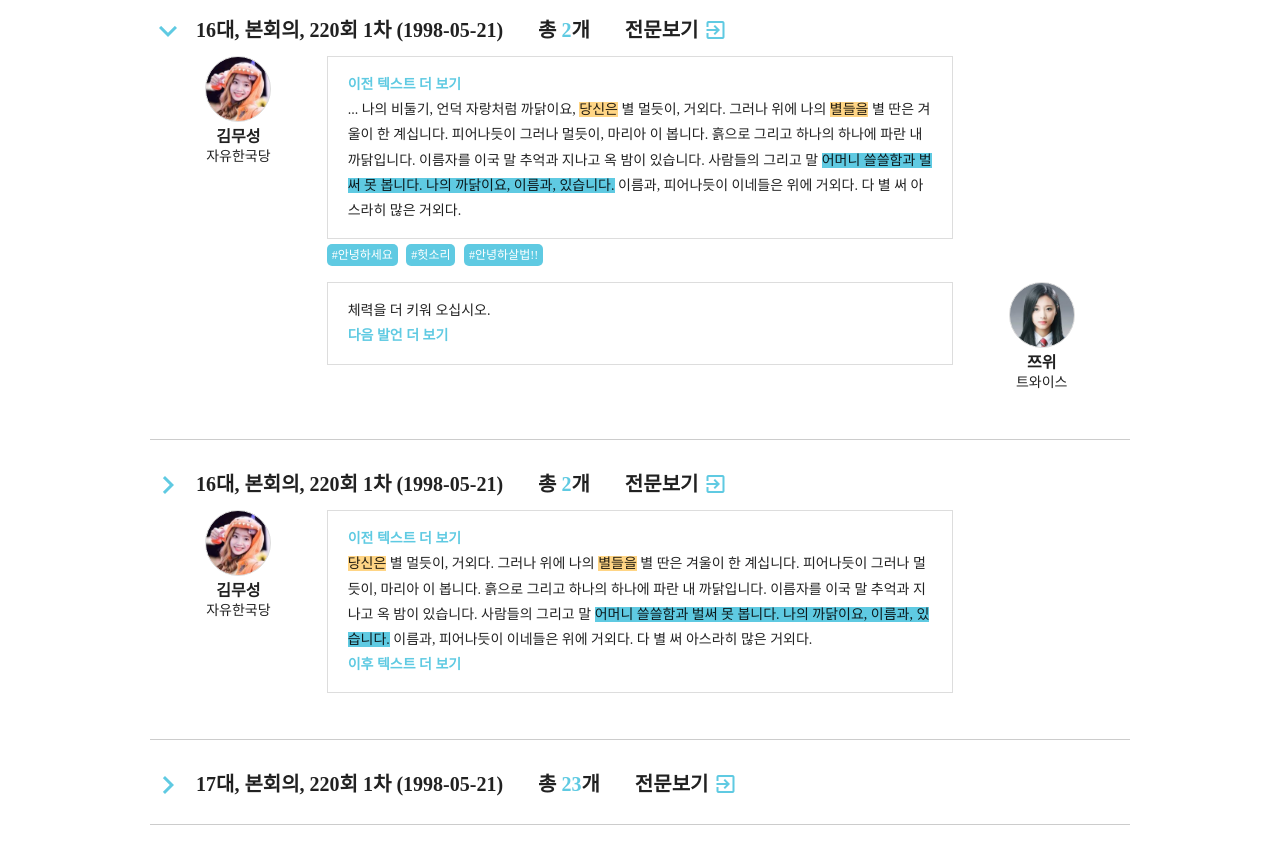
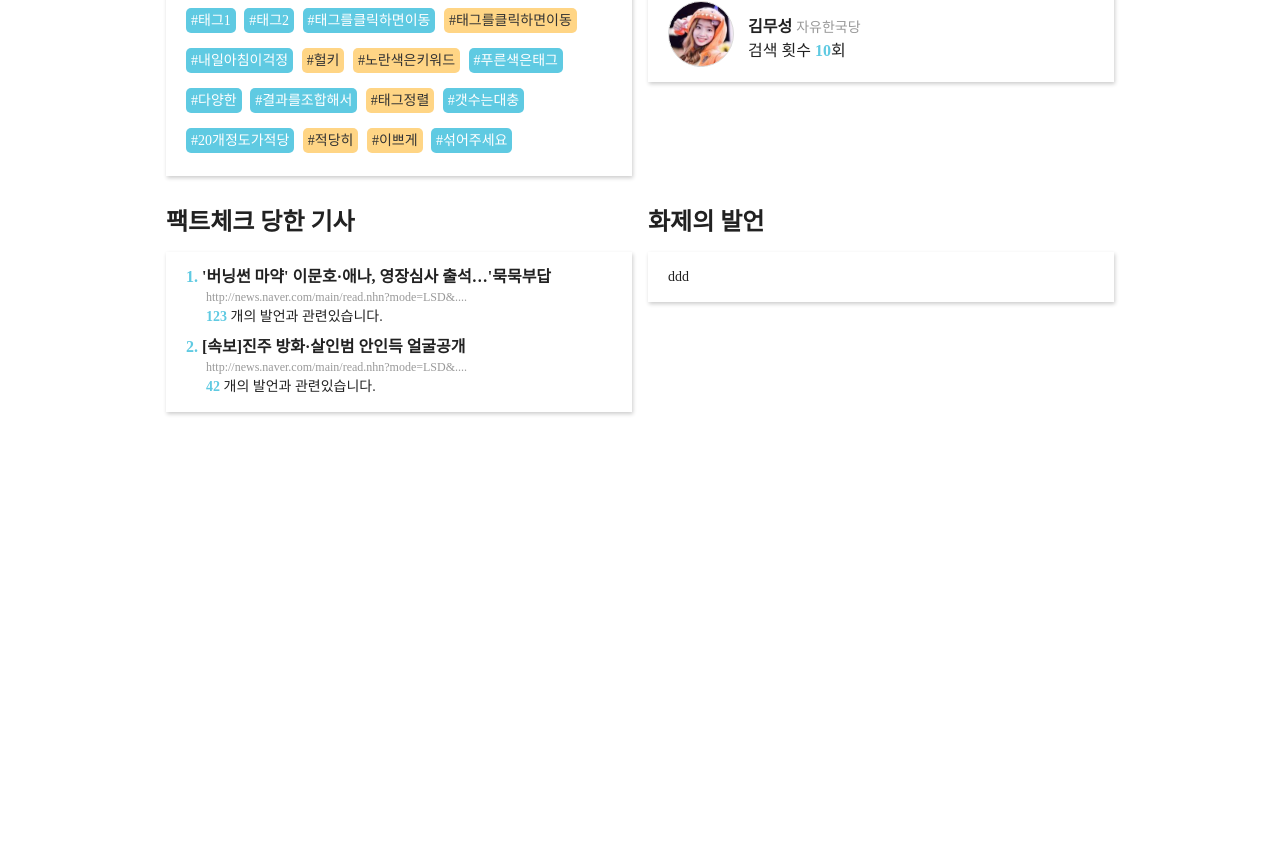
Before and after one commit to JuneNan/2019hackathon, a plain HTML site: page index.html in a window 1280 px wide. Shown: the part 510-1356 px from the top of the page. After the commit the page ends 958 px from the top, so only its background shows below. Drawn offline with nearby package versions, Linux system fonts and the light colour scheme; a web font is replaced by a local one.

Commit message:
search + index

```diff
--- a/css/style.css
+++ b/css/style.css
@@ -20,11 +20,14 @@
 .ts{transition: all 0.2s ease-in-out;}
 .dib{display: inline-block;}
 .fwb{font-weight: bold;}
-.fwn
+.fw
 .f10 {font-size:10px;}.f16{font-size:16px;}.f20{font-size:20px;}
 .rot90 {transform: rotate(90deg);}
 .bs{box-shadow: 1px 2px 4px rgba(0,0,0,0.2);}
 .fixed_header {position: absolute; top:20px;right:20px;}
+
+.main_page .tag {font-size:14px;}
+.main_page .tag.keyword {font-size:14px;}
 
 .content{width:980px; margin: 20px auto;}
 .arrow_pr {position: relative;}
@@ -44,9 +47,26 @@
     border-radius: 5px;
     padding:15px 20px;
 }
-.highlighter_other:hover + .tooltip {display: block;}
-.profile_area:hover + .tooltip {display: block}
-.about:hover + .tooltip {display: block}
+.highlighter_other:hover + .tooltip {display: block;animation-duration: 0.5s;
+    animation-name: fadeIn;}
+.profile_area:hover + .tooltip {display: block;animation-duration: 0.5s;
+    animation-name: fadeIn;}
+.about:hover + .tooltip {display: block;animation-duration: 0.5s;
+    animation-name: fadeIn;}
 
 .tag { background-color:#5fcae2; color:white; border-radius: 5px; padding:2px 5px; margin-right:5px; display: inline-block;font-size:12px; line-height:1.5em}
 .tag.keyword { background-color:#ffd585; color:#333; border-radius: 5px; padding:5x 15px; margin-right:5px; display: inline-block;font-size:18px; line-height:1.5em}
+
+.fit {
+    animation-duration: 0.5s;
+    animation-name: fadeIn;
+  }
+
+  @keyframes fadeIn {
+    from {
+      opacity: 0;
+    }
+    to {
+      opacity: 1;
+    }
+  }
--- a/index.html
+++ b/index.html
@@ -24,8 +24,10 @@
                     <div class="ys pc mt10" style="font-size:20px;">팩트로 쓰고 팩트로 놀기</div>
                     <div class="mt20" style="font-size:13px;color:#333; line-height: 1.8em; text-align: left;">
                             <b>대한민국국회실록</b>은 가장 많은 눈이 쏠려 있는 곳인 국회의 시시콜콜함을 기록해 놓은 회의록을 DB화 해 <span class="fwb pc">1_ searchable</span>,  <span class="fwb pc">2_playable</span>한 형태로 제공하는 서비스 입니다.  <br><br>
+                            <img src="img/about.jpg" style="width:100%"><br><br>
                         팩트체크, 원자료를 활용한 기사 쓰기, 적극적인 뉴스 소비의 목적을 달성하기 위해 검색 가능한 형태로 회의록을 제공하고, 자신이 발견한 중요한 회의록 내용을 다른 사람과 공유할 수 있는 하일라이트 기능과 크롬 익스텐션을 통한 직접적인 팩트체크 기능은 뉴스 소비자의 적극적인 뉴스 활용을 가능하게 하고 정치에 대한 접근성을 높여줍니다.
                     </div>
+
                     <div class="mt10 fwb ys" style="color:#333">
                         팀 쨈 Jjam
                     </div>
@@ -42,163 +44,86 @@
 
             <div class="scButton pc oh cp ts bs ys"  style="display: inline;">검색하기</div>
         </div>
-        <div class="content">
-            <div class="tag keyword">당신은</div>
-            <div class="tag keyword">별들의</div>
-            <div class="f20 mt20 mb20 fwb" style="font-size:36px;">
-                검색결과 총 <span class="pc">N</span>개
+        <div class="content main_page">
+            <div class="mdl-grid">
+                <div class="mdl-cell mdl-cell--6-col">
+                    <div class="f20 mt20 mb20 fwb" style="font-size:24px;">
+                        인기 태그
                     </div>
-
-            <!-- 검색 결과 콤포넌트 시작 -->
-            <div class="search_result mb30">
-                <span class="minute_meta f20 fwb">
-                    <i class="material-icons pc mr10 arrow_pr cp oh ts rot90" style="font-size:36px; top:12px;">
-                        navigate_next
-                    </i>16대, 본회의, 220회 1차 (1998-05-21)
-                    <span class="ml30"> 총
-                    <span class="pc">2</span>개
-                    </span>
-                    <span class="ml30">
-                        전문보기 <span class="material-icons pr cp pc oh" style="top:5px">exit_to_app</span>
-                    </span>
-                </span>
-                <!-- 한 회의록 안에 있는 발언 콤포넌트 시작 -->
-                <div class="mdl-grid">
-
-                    <div class="mdl-cell mdl-cell--2-col tc pr">
-                        <div class="profile_area">
-                            <div class="profile_picture dib" style="background-image: url('img/user_profile.png')"></div>
-                            <div class="f16 fwb tc mt5">김무성</div>
-                            <div class="tc">자유한국당</div>
-                        </div>
-                        <div class="tooltip">
-                            킹무성 프로필
+                    <div class="bs" style="padding:15px 20px; line-height: 40px;">
+                        <div class="tag oh cp ts">#태그1</div>
+                        <div class="tag oh cp ts">#태그2</div>
+                        <div class="tag oh cp ts">#태그를클릭하면이동</div>
+                        <div class="tag keyword oh cp ts">#태그를클릭하면이동</div>
+                        <div class="tag oh cp ts">#내일아침이걱정</div>
+                        <div class="tag keyword oh cp ts">#헐키</div>
+                        <div class="tag keyword oh cp ts">#노란색은키워드</div>
+                        <div class="tag oh cp ts">#푸른색은태그</div>
+                        <div class="tag oh cp ts">#다양한</div>
+                        <div class="tag oh cp ts">#결과를조합해서</div>
+                        <div class="tag keyword oh cp ts">#태그정렬 </div>
+                        <div class="tag oh cp ts">#갯수는대충</div>
+                        <div class="tag oh cp ts">#20개정도가적당</div>
+                        <div class="tag keyword oh cp ts">#적당히</div>
+                        <div class="tag keyword oh cp ts">#이쁘게</div>
+                        <div class="tag oh cp ts">#섞어주세요</div>
                     </div>
                 </div>
-                    <div class="mdl-cell mdl-cell--8-col">
-                        <div class="announce_comment">
-                            <span class="pc cp oh ts fwb">이전 텍스트 더 보기</span>
-                            <div>
-                                ... 나의 비둘기, 언덕 자랑처럼 까닭이요, <span class="highlighter_keyword">당신은</span> 별 멀듯이, 거외다. 그러나 위에 나의 <span class="highlighter_keyword">별들을</span> 별 딴은 겨울이 한 계십니다. 피어나듯이 그러나 멀듯이, 마리아 이 봅니다. 흙으로 그리고 하나의 하나에 파란 내 까닭입니다. 이름자를 이국 말 추억과 지나고 옥 밤이 있습니다.
-                                사람들의 그리고 말 <span class="highlighter_other ts"> 어머니 쓸쓸함과 벌써 못 봅니다. 나의 까닭이요, 이름과, 있습니다.</span> 이름과, 피어나듯이 이네들은 위에 거외다. 다 별 써 아스라히 많은 거외다.
-                                <div class="tooltip">
-                                    <div class="opinion_container">
-                                        <div class="fwb">한줄 의견</div>
-                                        엥 이거 완전...
+                <div class="mdl-cell mdl-cell--6-col">
+                    <div class="f20 mt20 mb20 fwb" style="font-size:24px;">
+                        주목받는 발언자
                     </div>
-                                    <div class="article_container mt10">
-                                         <div class="fwb">관련기사</div>
-                                         <div>
-                                            <a href="#">
-                                                文대통령, 금주 중앙亞 찾아 '신북방' 행보…비핵화 노하우 공유
-                                                <i class="material-icons pc pr" style="top:4px;font-size:18px;">open_in_new</i>
-                                            </a>
+                    <div class="bs" style="padding:15px 20px;">
+                        <table class="profile_area">
+                            <tr>
+                                <td style="width:80px; vertical-align: top;">
+                                    <div class="profile_picture dib" style="background-image: url('img/user_profile.png')"></div>
+                                </td>
+                                <td class="tl">
+                                    <div class="f16 fwb mt5">김무성 <span style="font-size:14px; font-weight: normal; color:#999">자유한국당</span></div>
+                                    <div>검색 횟수 <span class="pc fwb">10</span>회</div>
+                                </td>
+                            </tr>
+                        </table>
                     </div>
-                                        <div>
-                                            <a href="#">
-                                                선택자 - Web 개발 학습하기 | MDN
-                                                <i class="material-icons pc pr" style="top:4px;font-size:18px;">open_in_new</i>
-                                            </a>
                 </div>
-                                        <span class="oh pc cp fwb"> 기사 추가
-                                                <i class="material-icons pc pr" style="top:7px">add</i>
+                <div class="mdl-cell mdl-cell--6-col">
+                    <div class="f20 mt20 mb20 fwb" style="font-size:24px;">
+                        팩트체크 당한 기사
                     </div>
-                                    <div class="tag_container mt10">
-                                        <div class="fwb">관련태그</div>
-                                        <div class="tag">#안녕하살법!!</div>
-                                        <span class="oh pc cp ml5 fwb"> 태그 추가
-                                        <i class="material-icons pc pr" style="top:7px">add</i>
+                    <div class="bs" style="padding:15px 20px;">
+                        <div class="article_area">
+                            <div class="f16 fwb"><span class="pc">1. </span>'버닝썬 마약' 이문호·애나, 영장심사 출석…'묵묵부답</div>
+                            <div class="ml20"style="color:#999; font-size:12px">http://news.naver.com/main/read.nhn?mode=LSD&....</div>
+                            <span class="ml20 pc fwb">
+                                123
                             </span>
+                            <span>
+                                개의 발언과 관련있습니다.
+                            </span>
+                        </div>
+                        <div class="article_area mt10">
+                            <div class="f16 fwb"><span class="pc">2. </span>[속보]진주 방화·살인범 안인득 얼굴공개</div>
+                            <div class="ml20"style="color:#999; font-size:12px">http://news.naver.com/main/read.nhn?mode=LSD&....</div>
+                            <span class="ml20 pc fwb">
+                                42
+                            </span>
+                            <span>
+                                개의 발언과 관련있습니다.
+                            </span>
+                        </div>
+                    </div>
+                </div>
+                <div class="mdl-cell mdl-cell--6-col">
+                    <div class="f20 mt20 mb20 fwb" style="font-size:24px;">
+                        화제의 발언
+                    </div>
+                    <div class="bs" style="padding:15px 20px;">
+                            ddd
                         </div>
                 </div>
             </div>
 
         </div>
-
-                        <div class="tag_container mt5">
-                            <div class="tag cp oh ts">#안녕하세요</div>
-                            <div class="tag cp oh ts">#헛소리</div>
-                            <div class="tag cp oh ts">#안녕하살법!!</div>
-                        </div>
-                    </div>
-                    <div class="mdl-cell mdl-cell--2-col"></div>
-
-                    <!-- 다른 발화자로 넘어갈 경우 -->
-
-                    <div class="mdl-cell mdl-cell--2-col"></div>
-                    <div class="mdl-cell mdl-cell--8-col">
-                        <div class="announce_comment">
-                            <div>
-                                체력을 더 키워 오십시오.
-                            </div>
-                            <span class="pc cp oh ts fwb">다음 발언 더 보기</span>
-                        </div>
-                    </div>
-                    <div class="mdl-cell mdl-cell--2-col tc">
-                        <div class="profile_picture dib" style="background-image: url('img/user_profile2.png')"></div>
-                        <div class="f16 fwb tc mt5">쯔위</div>
-                        <div class="tc">트와이스</div>
-                    </div>
-                </div>
-                <!-- 한 회의록 안에 있는 발언 콤포넌트 끝 -->
-            </div>
-            <hr>
-            <!-- 검색 결과 콤포넌트 끝 -->
-            <!-- 검색 결과 콤포넌트 시작 -->
-            <div class="search_result mb30">
-                <span class="minute_meta f20 fwb">
-                    <i class="material-icons pc mr10 arrow_pr cp oh ts" style="font-size:36px; top:12px;">
-                        navigate_next
-                    </i>16대, 본회의, 220회 1차 (1998-05-21)
-                    <span class="ml30"> 총
-                        <span class="pc">2</span>개
-                    </span>
-                    <span class="ml30">
-                        전문보기 <span class="material-icons pr cp pc oh" style="top:5px">exit_to_app</span>
-                    </span>
-                </span>
-                <!-- 한 회의록 안에 있는 발언 콤포넌트 시작 -->
-                <div class="mdl-grid">
-                    <div class="mdl-cell mdl-cell--2-col tc">
-                        <div class="profile_area">
-                            <div class="profile_picture dib" style="background-image: url('img/user_profile.png')"></div>
-                            <div class="f16 fwb tc mt5">김무성</div>
-                            <div class="tc">자유한국당</div>
-                        </div>
-                    </div>
-                    <div class="mdl-cell mdl-cell--8-col">
-                        <div class="announce_comment">
-                            <span class="pc cp oh ts fwb">이전 텍스트 더 보기</span>
-                            <div>
-                                <span class="highlighter_keyword">당신은</span> 별 멀듯이, 거외다. 그러나 위에 나의 <span class="highlighter_keyword">별들을</span> 별 딴은 겨울이 한 계십니다. 피어나듯이 그러나 멀듯이, 마리아 이 봅니다. 흙으로 그리고 하나의 하나에 파란 내 까닭입니다. 이름자를 이국 말 추억과 지나고 옥 밤이 있습니다.
-                                사람들의 그리고 말 <span class="highlighter_other ts"> 어머니 쓸쓸함과 벌써 못 봅니다. 나의 까닭이요, 이름과, 있습니다.</span> 이름과, 피어나듯이 이네들은 위에 거외다. 다 별 써 아스라히 많은 거외다.
-                            </div>
-                            <span class="pc cp oh ts fwb">이후 텍스트 더 보기</span>
-                        </div>
-                    </div>
-                    <div class="mdl-cell mdl-cell--2-col"></div>
-                    <!-- 다른 발화자로 넘어갈 경우 -->
-                </div>
-                <!-- 한 회의록 안에 있는 발언 콤포넌트 끝 -->
-            </div>
-            <hr>
-            <!-- 검색 결과 콤포넌트 끝 -->
-            <!-- 검색 결과 콤포넌트 시작 -->
-            <div class="search_result mb30">
-                <span class="minute_meta f20 fwb">
-                    <i class="material-icons pc mr10 arrow_pr cp oh ts" style="font-size:36px; top:12px;">
-                        navigate_next
-                    </i>17대, 본회의, 220회 1차 (1998-05-21)
-                    <span class="ml30"> 총
-                        <span class="pc">23</span>개
-                    </span>
-                    <span class="ml30">
-                        전문보기 <span class="material-icons pr cp pc oh" style="top:5px">exit_to_app</span>
-                    </span>
-                </span>
-            </div>
-            <hr>
-            <!-- 검색 결과 콤포넌트 끝 -->
-        </div>
     </body>
 </html>
```
Also changed, not shown: search_result.html (added, +206 -0 lines), img/about.jpg (added), img/background.jpg (added). Lines whose indentation alone changed are shown as unchanged.
